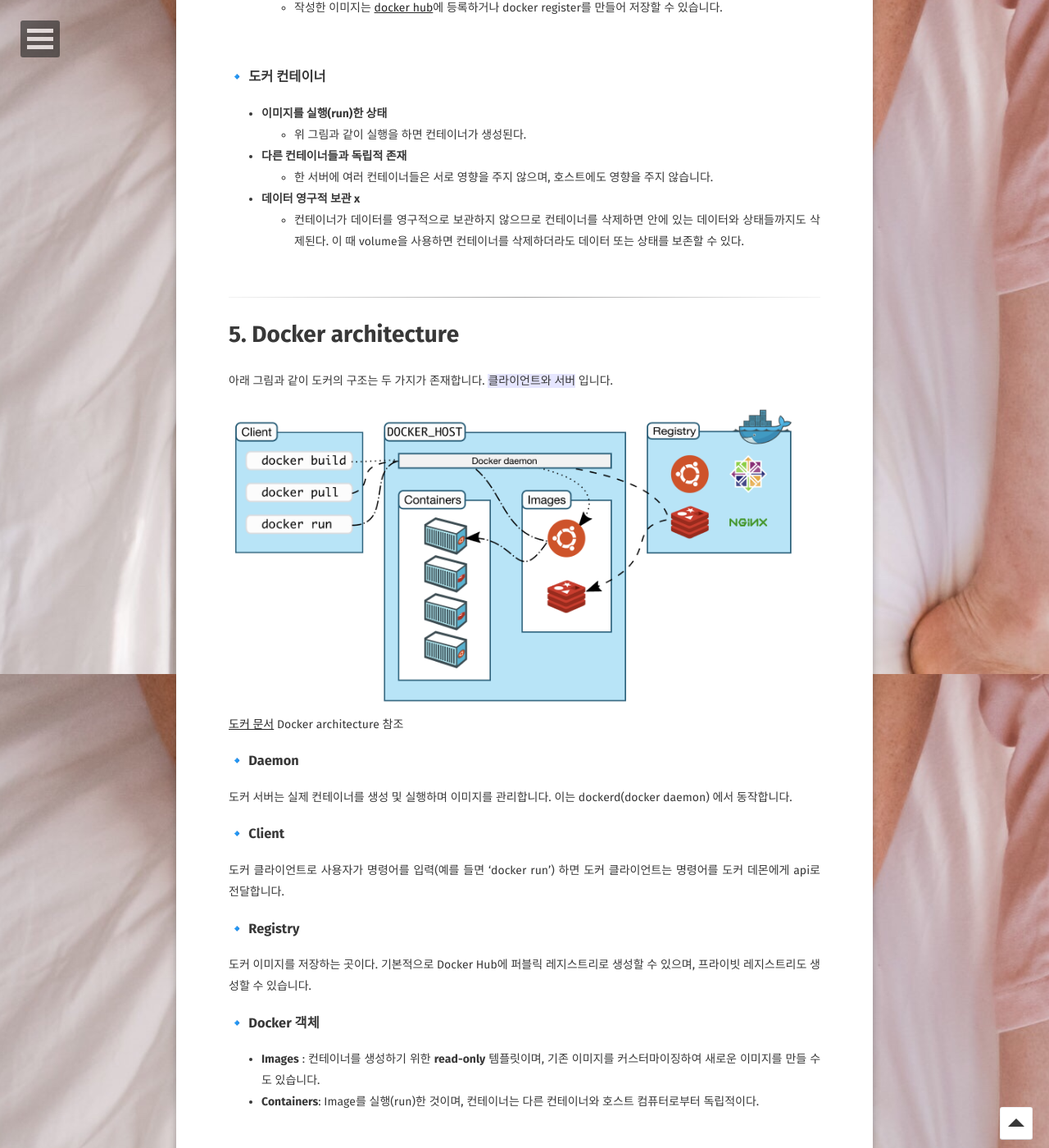
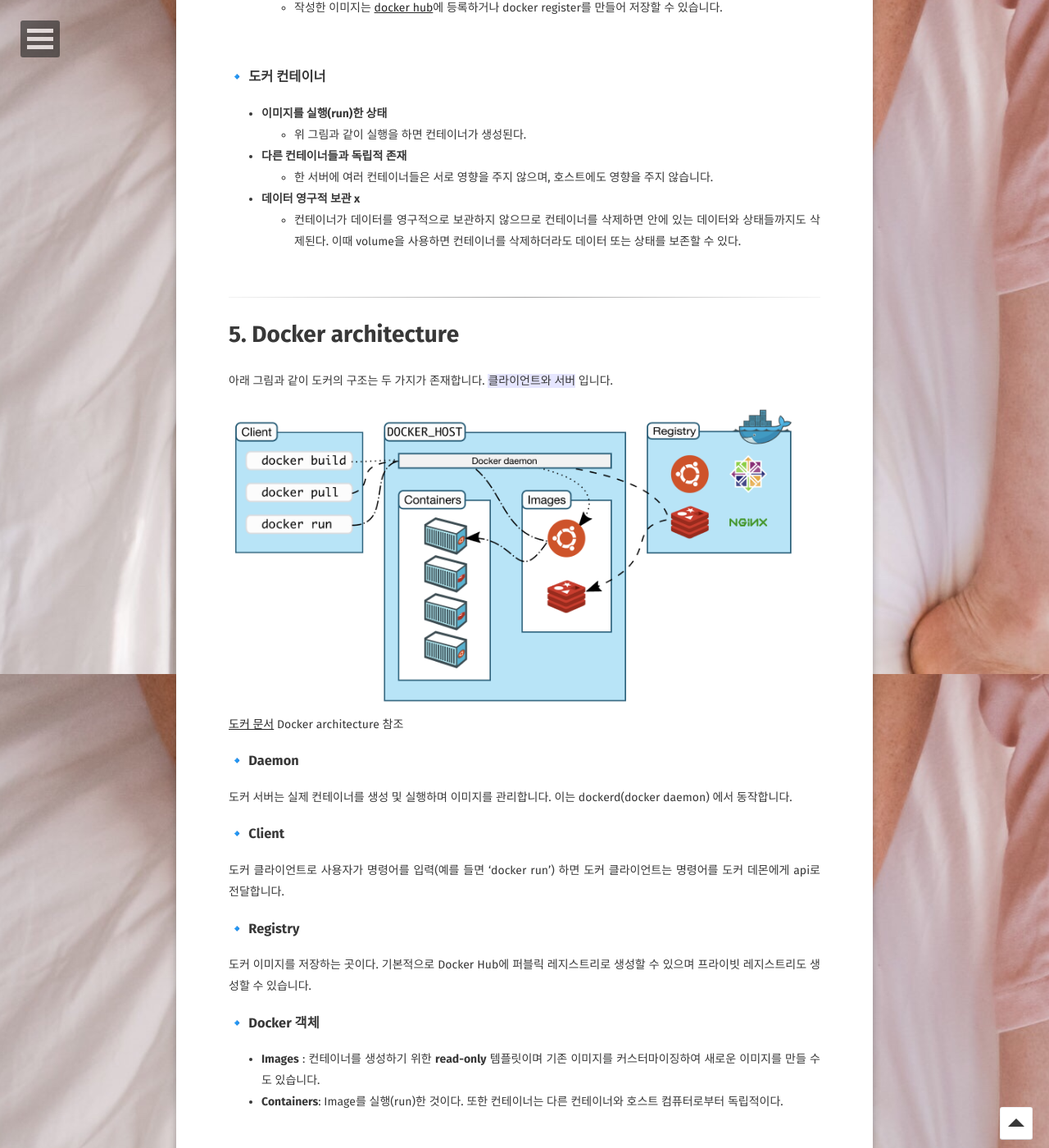
Before and after one commit to JUNGEEYOU/JUNGEEYOU.github.io, a Jekyll site: the page built from _posts/2020-03-15-docker-1-post.md, in a window 1280 px wide and 1400 px high, scrolled down 5478 px. Shown: the whole window at 82% size. Built offline with Jekyll 4.4.1, drawn with Linux system fonts in a browser that asks for light colours; some web fonts are replaced; comment, search, counter and statistics services are not loaded; some of the changed text lies outside the part shown.

```diff
--- a/_posts/2020-03-15-docker-1-post.md
+++ b/_posts/2020-03-15-docker-1-post.md
@@ -108,7 +108,7 @@
 - 아래의 그림과 같이 여러 모듈이 독립된 형태입니다.
 - 독립되기 때문에 **각 기능은 언어에 종속되지 않고, 변화에 빠른 대처가 가능**합니다.
 - <span style="background-color: #e6e6ff; font-clolr: #000000"> 컨테이너는 쉽게 생성이 가능하며, 각 컨테이너가 독립된 환경을 제공</span>합니다. 따라서 마이크로 구조에서 가장 많이 사용됩니다.
-    - 아래 그림을 서비스한다고 해 봅시다.  DB 컨테이너와 웹 서버 컨테이너로 분리할 수 있습니다. 웹 서버에 부하 발생 시, 컨테이너를 늘려 확장이 가능합니다. 또한, 웹과 DB를 컨테이너로 독립된 형태로 구성할 수 있습니다.
+    - 아래 그림을 서비스한다고 해 봅시다. DB 컨테이너와 웹 서버 컨테이너로 분리할 수 있습니다. 웹 서버에 부하 발생 시, 컨테이너를 늘려 확장이 가능합니다. 또한 웹과 DB를 컨테이너로 독립된 형태로 구성할 수 있습니다.
 
 ![docker/Untitled%204.png](/assets/img/docker/basic_1/Untitled%204.png){: width="60%" height="60%"}
 
@@ -145,7 +145,7 @@
 - **다른 컨테이너들과 독립적 존재**
     - 한 서버에 여러 컨테이너들은 서로 영향을 주지 않으며, 호스트에도 영향을 주지 않습니다.
 - **데이터 영구적 보관 x**
-    - 컨테이너가 데이터를 영구적으로 보관하지 않으므로 컨테이너를 삭제하면 안에 있는 데이터와 상태들까지도 삭제된다. 이 때 volume을 사용하면 컨테이너를 삭제하더라도 데이터 또는 상태를 보존할 수 있다.
+    - 컨테이너가 데이터를 영구적으로 보관하지 않으므로 컨테이너를 삭제하면 안에 있는 데이터와 상태들까지도 삭제된다. 이때 volume을 사용하면 컨테이너를 삭제하더라도 데이터 또는 상태를 보존할 수 있다.
 
 <br/>
 
@@ -168,12 +168,12 @@
 
 ### 🔹 Registry
 
- 도커 이미지를 저장하는 곳이다. 기본적으로 Docker Hub에  퍼블릭 레지스트리로 생성할 수 있으며, 프라이빗 레지스트리도 생성할 수 있습니다.
+ 도커 이미지를 저장하는 곳이다. 기본적으로 Docker Hub에 퍼블릭 레지스트리로 생성할 수 있으며 프라이빗 레지스트리도 생성할 수 있습니다.
 
 ### 🔹 Docker 객체
 
-- **Images** : 컨테이너를 생성하기 위한 **read-only** 템플릿이며, 기존 이미지를 커스터마이징하여 새로운 이미지를 만들 수도 있습니다.
-- **Containers**: Image를 실행(run)한 것이며, 컨테이너는 다른 컨테이너와 호스트 컴퓨터로부터 독립적이다.
+- **Images** : 컨테이너를 생성하기 위한 **read-only** 템플릿이며 기존 이미지를 커스터마이징하여 새로운 이미지를 만들 수도 있습니다.
+- **Containers**: Image를 실행(run)한 것이다. 또한 컨테이너는 다른 컨테이너와 호스트 컴퓨터로부터 독립적이다.
 
 
 <br/>
```
